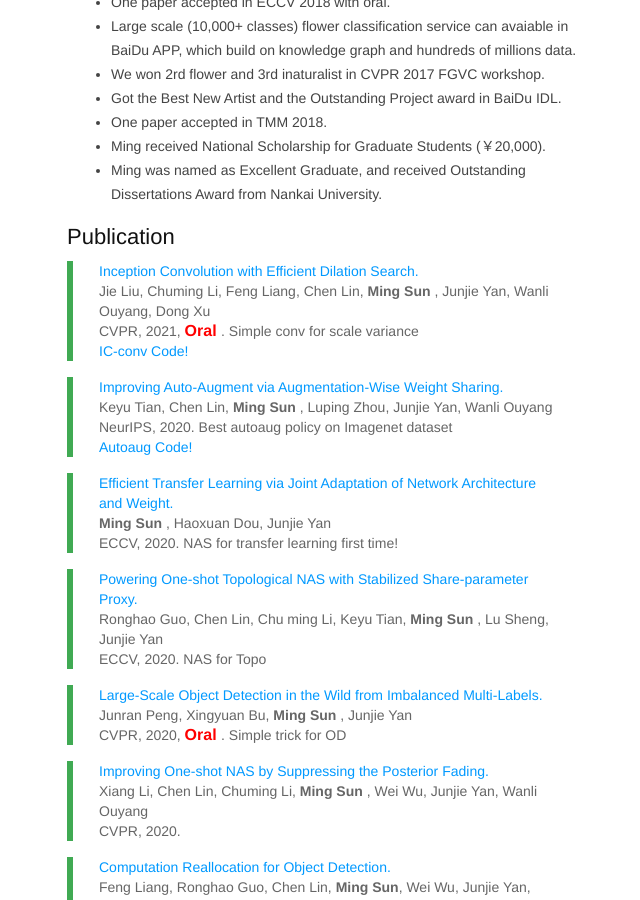
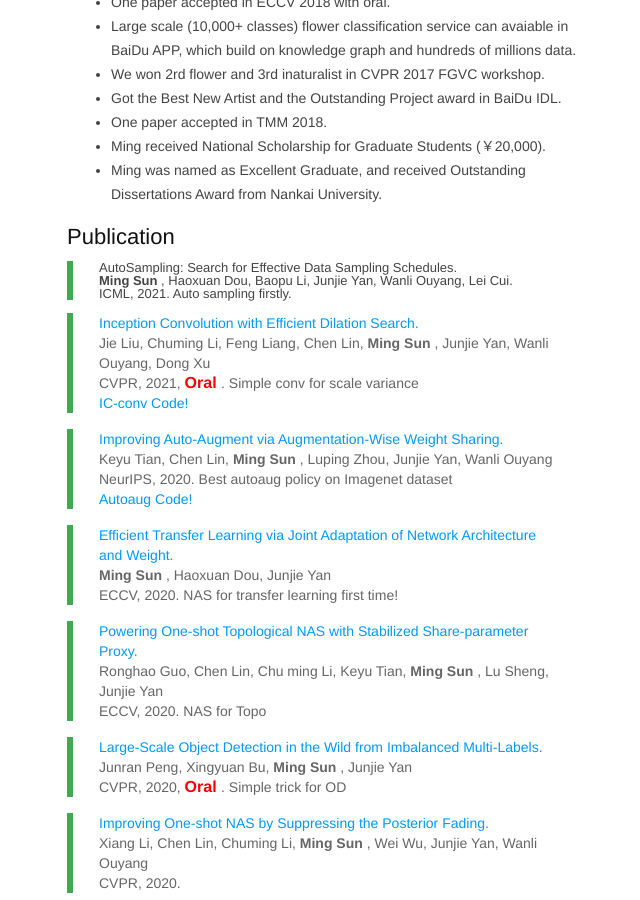
Before and after one commit to msunming/msunming.github.io, a Jekyll site: the page index.html, which Jekyll copies as it is, in a window 1280 px wide and 900 px high, scrolled down 1012 px. Shown: the whole window, without its empty margins (93-733 px from the left). Built offline with Jekyll 4.4.1, drawn with Linux system fonts in a browser that asks for light colours.

Commit message:
Update index.html

```diff
--- a/index.html
+++ b/index.html
@@ -485,6 +485,17 @@ pre .markdown .emphasis {
 		<!-- -->
 
 		<blockquote>
+			AutoSampling: Search for Effective Data Sampling Schedules.</a><br />
+			<strong> Ming Sun </strong>, Haoxuan Dou, Baopu Li, Junjie Yan, Wanli Ouyang, Lei Cui. <br />
+			ICML, 2021.  Auto sampling firstly.  <br />
+		</blockquote>
+
+		<!-- -->
+
+
+		<!-- -->
+
+		<blockquote>
 			<p><a href="https://arxiv.org/abs/2012.13587">
 			Inception Convolution with Efficient Dilation Search.</a><br />
 			Jie Liu, Chuming Li, Feng Liang, Chen Lin, <strong> Ming Sun </strong>, Junjie Yan, Wanli Ouyang, Dong Xu <br />
```
